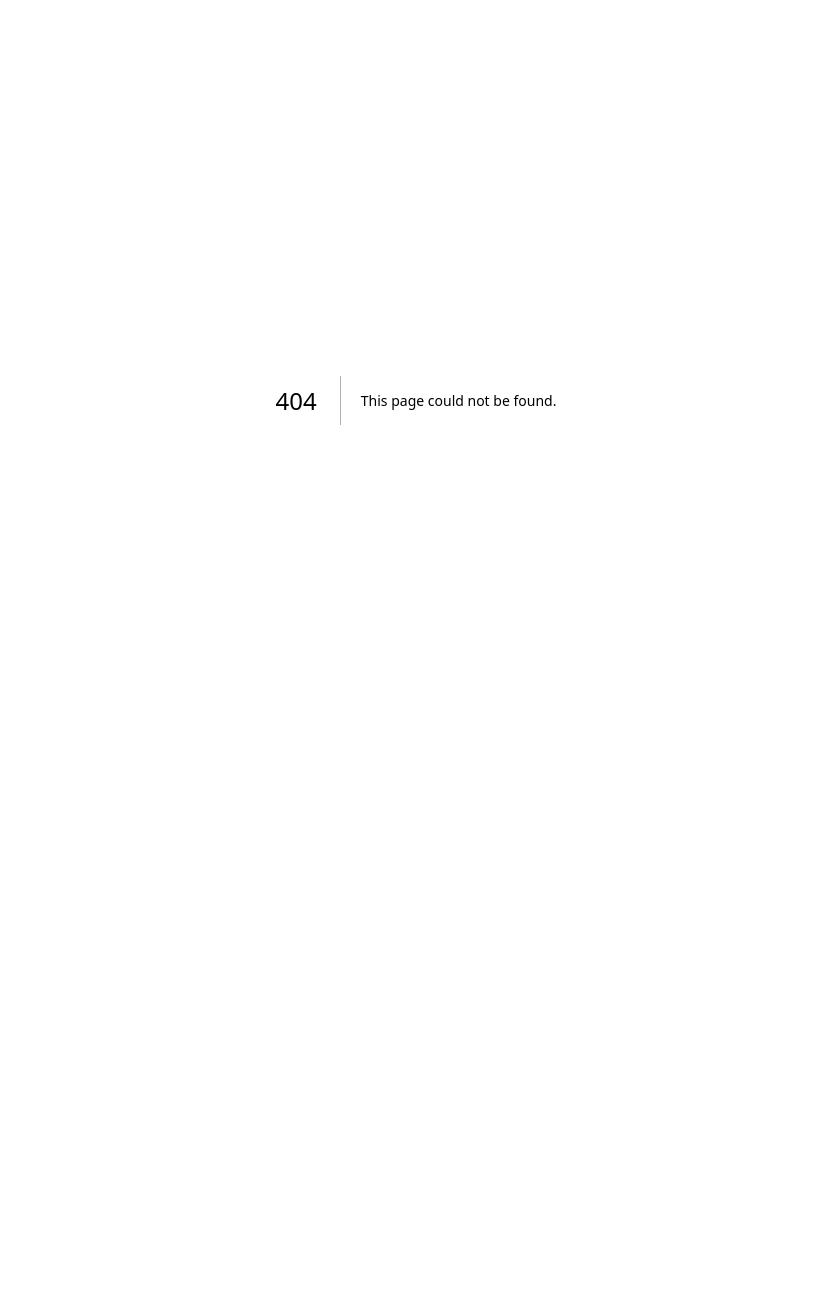
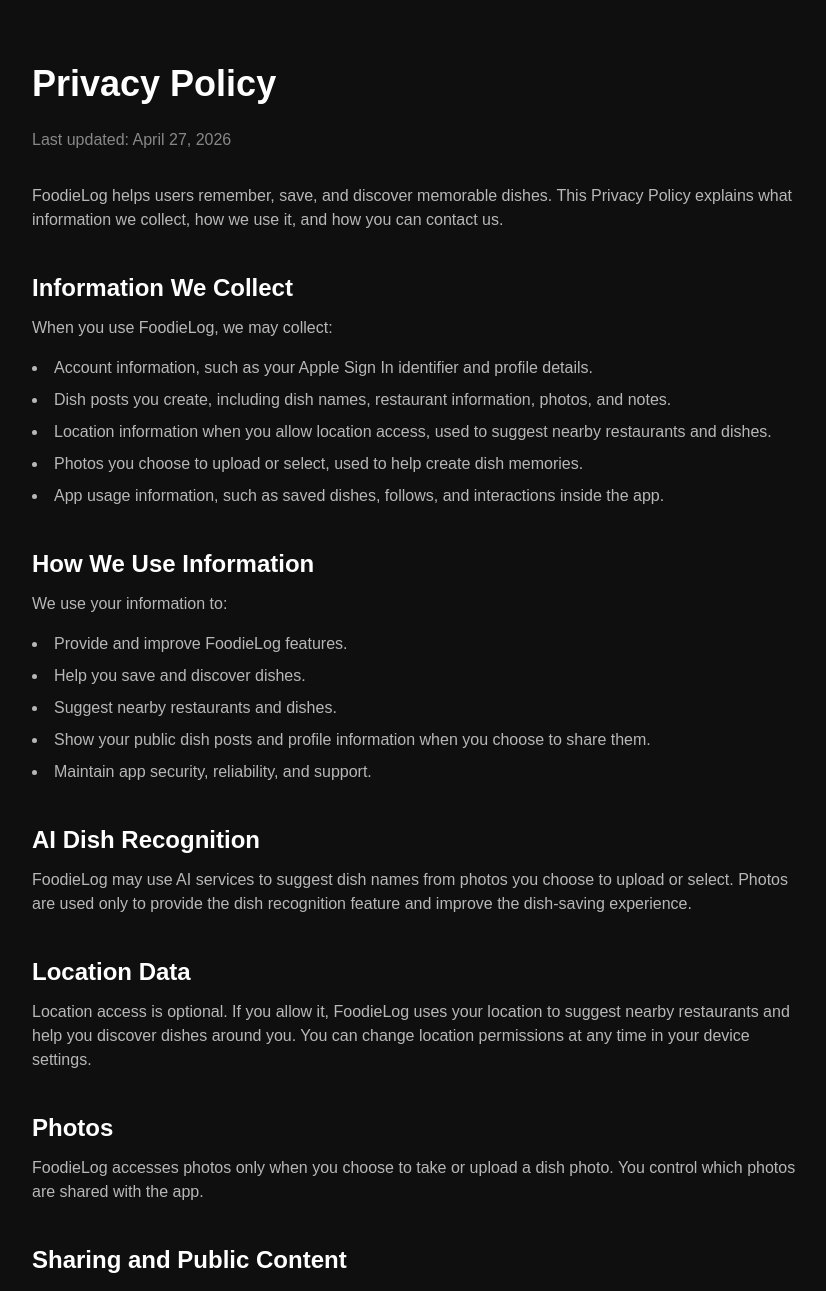
Before and after one commit to ckumsal/foodielog-web, a Next.js app: page /privacy in a window 1280 px wide. Before the commit this address had no page. Shown: the top 1291 px of the page, without its empty margins (224-1050 px from the left). Before the commit the page ends 800 px from the top, so only its background shows below. Built offline with nearby package versions, Linux system fonts and the light colour scheme.

Commit message:
Add Privacy Policy page
This page outlines the privacy policy for FoodieLog, detailing information collection, usage, and user rights.

```diff
--- /dev/null
+++ b/src/app/privacy/page.tsx
@@ -0,0 +1,112 @@
+export default function PrivacyPage() {
+  return (
+    <main className="min-h-screen bg-[#0F0F10] text-white px-6 py-16">
+      <div className="mx-auto max-w-3xl">
+        <h1 className="text-4xl font-bold mb-6">Privacy Policy</h1>
+
+        <p className="text-white/50 mb-8">Last updated: April 27, 2026</p>
+
+        <p className="text-white/70 mb-6">
+          FoodieLog helps users remember, save, and discover memorable dishes.
+          This Privacy Policy explains what information we collect, how we use
+          it, and how you can contact us.
+        </p>
+
+        <h2 className="text-2xl font-semibold mt-10 mb-3">Information We Collect</h2>
+        <p className="text-white/70 mb-4">
+          When you use FoodieLog, we may collect:
+        </p>
+        <ul className="list-disc list-inside text-white/70 space-y-2 mb-6">
+          <li>Account information, such as your Apple Sign In identifier and profile details.</li>
+          <li>Dish posts you create, including dish names, restaurant information, photos, and notes.</li>
+          <li>Location information when you allow location access, used to suggest nearby restaurants and dishes.</li>
+          <li>Photos you choose to upload or select, used to help create dish memories.</li>
+          <li>App usage information, such as saved dishes, follows, and interactions inside the app.</li>
+        </ul>
+
+        <h2 className="text-2xl font-semibold mt-10 mb-3">How We Use Information</h2>
+        <p className="text-white/70 mb-4">
+          We use your information to:
+        </p>
+        <ul className="list-disc list-inside text-white/70 space-y-2 mb-6">
+          <li>Provide and improve FoodieLog features.</li>
+          <li>Help you save and discover dishes.</li>
+          <li>Suggest nearby restaurants and dishes.</li>
+          <li>Show your public dish posts and profile information when you choose to share them.</li>
+          <li>Maintain app security, reliability, and support.</li>
+        </ul>
+
+        <h2 className="text-2xl font-semibold mt-10 mb-3">AI Dish Recognition</h2>
+        <p className="text-white/70 mb-6">
+          FoodieLog may use AI services to suggest dish names from photos you
+          choose to upload or select. Photos are used only to provide the dish
+          recognition feature and improve the dish-saving experience.
+        </p>
+
+        <h2 className="text-2xl font-semibold mt-10 mb-3">Location Data</h2>
+        <p className="text-white/70 mb-6">
+          Location access is optional. If you allow it, FoodieLog uses your
+          location to suggest nearby restaurants and help you discover dishes
+          around you. You can change location permissions at any time in your
+          device settings.
+        </p>
+
+        <h2 className="text-2xl font-semibold mt-10 mb-3">Photos</h2>
+        <p className="text-white/70 mb-6">
+          FoodieLog accesses photos only when you choose to take or upload a
+          dish photo. You control which photos are shared with the app.
+        </p>
+
+        <h2 className="text-2xl font-semibold mt-10 mb-3">Sharing and Public Content</h2>
+        <p className="text-white/70 mb-6">
+          Dish posts, profile information, and activity may be visible to other
+          users depending on app features and your use of FoodieLog. Do not post
+          information you do not want others to see.
+        </p>
+
+        <h2 className="text-2xl font-semibold mt-10 mb-3">Data Storage</h2>
+        <p className="text-white/70 mb-6">
+          FoodieLog stores app data using secure backend services. We take
+          reasonable measures to protect your information, but no online service
+          can guarantee absolute security.
+        </p>
+
+        <h2 className="text-2xl font-semibold mt-10 mb-3">Account Deletion</h2>
+        <p className="text-white/70 mb-6">
+          You can request account deletion or data removal by contacting us at{" "}
+          <a
+            href="mailto:support@foodielog.app"
+            className="text-[#42E8C6] underline"
+          >
+            support@foodielog.app
+          </a>
+          . Please contact us from your registered email address.
+        </p>
+
+        <h2 className="text-2xl font-semibold mt-10 mb-3">Children</h2>
+        <p className="text-white/70 mb-6">
+          FoodieLog is not intended for children under 13. We do not knowingly
+          collect personal information from children under 13.
+        </p>
+
+        <h2 className="text-2xl font-semibold mt-10 mb-3">Changes to This Policy</h2>
+        <p className="text-white/70 mb-6">
+          We may update this Privacy Policy from time to time. Updates will be
+          posted on this page with a revised date.
+        </p>
+
+        <h2 className="text-2xl font-semibold mt-10 mb-3">Contact</h2>
+        <p className="text-white/70">
+          If you have questions about this Privacy Policy, contact us at{" "}
+          <a
+            href="mailto:support@foodielog.app"
+            className="text-[#42E8C6] underline"
+          >
+            support@foodielog.app
+          </a>
+          .
+        </p>
+      </div>
+    </main>
+  );
+}
```
